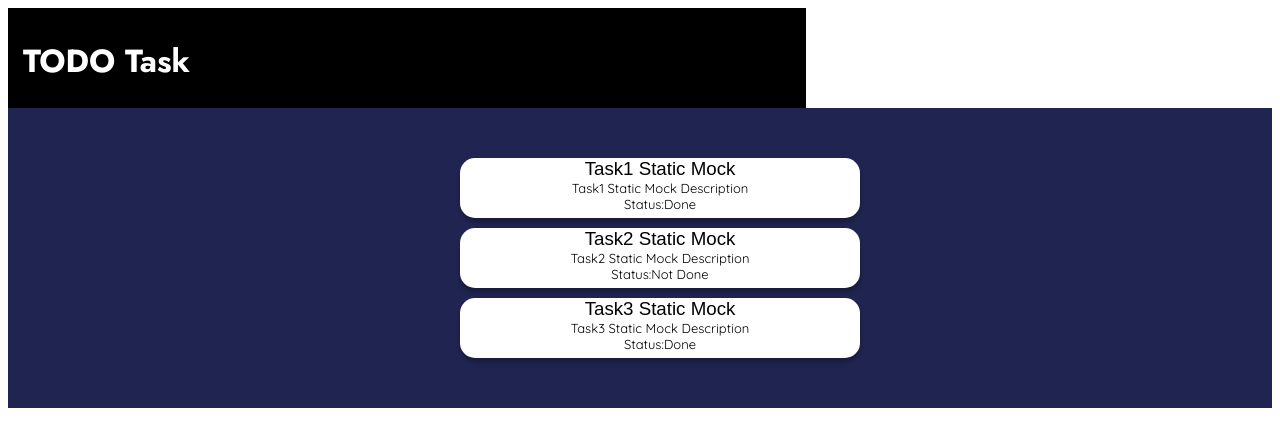
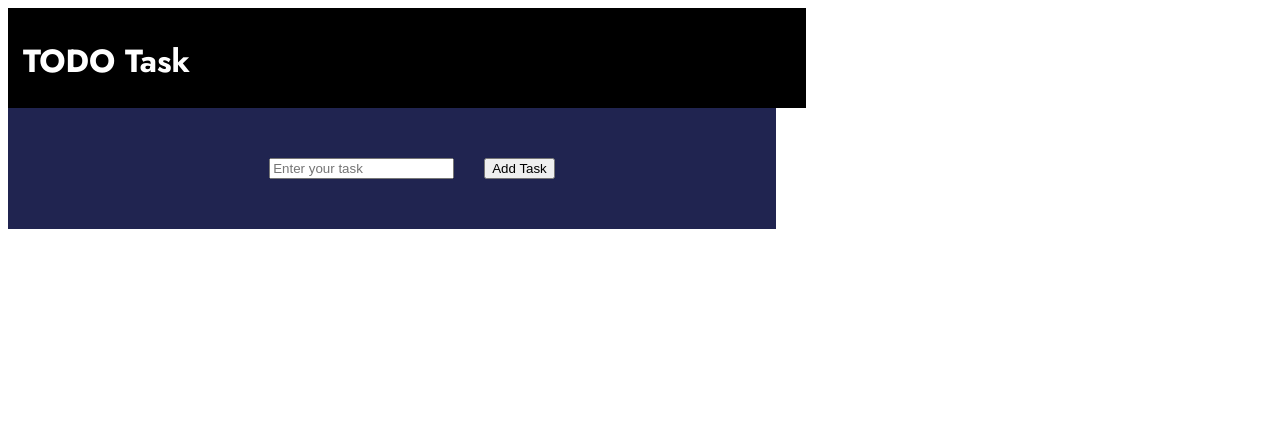
Before and after one commit to cypher2213/React_ToDO, a React (Vite) app: page / in a window 1280 px wide. Shown: the top 446 px of the page. Built offline with nearby package versions, Linux system fonts and the light colour scheme; a web font is replaced by a local one.

Commit message:
added task addition

```diff
--- a/src/components/Body/Body.jsx
+++ b/src/components/Body/Body.jsx
@@ -1,14 +1,26 @@
-import React from 'react'
+import React, { useState } from 'react'
 import css from '../Body/Body.module.css'
 import Task from '../Task/Task'
+import CreateTaskBar from '../CreateTaskBar/CreateTaskBar'
 
 const Body = () => {
+  const [tasks, setTasks] = useState([])
+
+  const taskAdd = (text)=>{
+    setTasks(prev =>[...prev,{
+      id: Date.now(),
+      text,
+      completed:false
+    }])
+  }
+
   return (
     <div className={css.body_section}>
         <ul className={css.body_ul}>
-            <Task taskName="Task1 Static Mock" taskDescr="Task1 Static Mock Description" taskStatus="Status:Done" />
-            <Task taskName="Task2 Static Mock" taskDescr="Task2 Static Mock Description" taskStatus="Status:Not Done" />
-            <Task taskName="Task3 Static Mock" taskDescr="Task3 Static Mock Description" taskStatus="Status:Done" />
+            <CreateTaskBar addTask={taskAdd}/>
+           {tasks.map(task=>(
+            <Task key={task.id} taskName={task.text}/>
+           ))}
         </ul>
     </div>
   )
--- a/src/components/Body/Body.module.css
+++ b/src/components/Body/Body.module.css
@@ -2,6 +2,7 @@
     background: #202450;
     padding-top: 50px;
     padding-bottom: 50px;
+    max-width: 768px;
 }
 
 .body_ul{
--- /dev/null
+++ b/src/components/CreateTaskBar/CreateTaskBar.jsx
@@ -0,0 +1,22 @@
+import React, { useState } from 'react'
+import css from '../CreateTaskBar/CreateTaskBar.module.css'
+
+const CreateTaskBar = ({addTask}) => {
+    const [value,setValue] = useState("")
+
+    const handleAddition = ()=>{
+        addTask(value)
+        setValue("")
+    }
+
+  return (
+    <>
+    <div className={css.taskBar_section}>
+    <input value={value} onChange={(e)=>setValue(e.target.value)} type="text" required placeholder='Enter your task' />
+    <button onClick={handleAddition} type='button'>Add Task</button>
+    </div>
+    </>
+  )
+}
+
+export default CreateTaskBar
--- /dev/null
+++ b/src/components/CreateTaskBar/CreateTaskBar.module.css
@@ -0,0 +1,5 @@
+.taskBar_section{
+    display: flex;
+    flex-direction: row;
+    gap:30px;
+}
--- a/src/components/Task/Task.jsx
+++ b/src/components/Task/Task.jsx
@@ -1,13 +1,11 @@
 import React from 'react'
 import css from '../Task/Task.module.css'
 
-const Task = ({taskName,taskDescr,taskStatus}) => {
+const Task = ({taskName}) => {
   return (
     <>
     <li className={css.item_body}>
         <h3 className={css.task_title}>{taskName}</h3>
-        <p className={css.task_descr}>{taskDescr}</p>
-        <p className={css.task_status}>{taskStatus}</p>
     </li>
     </>
   )
```
